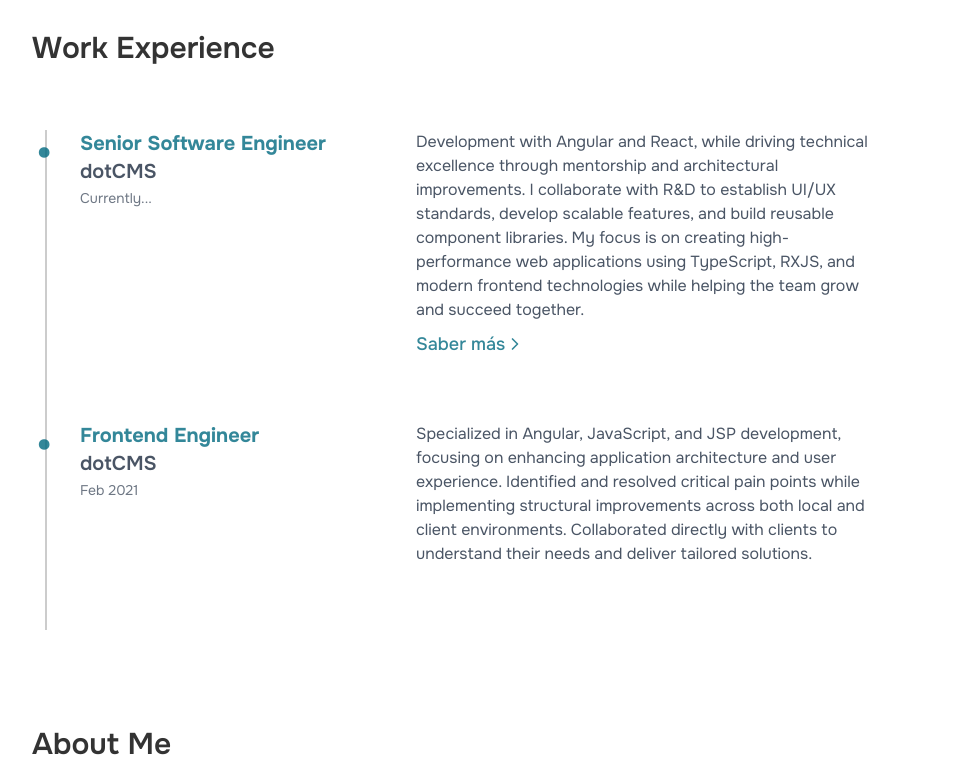
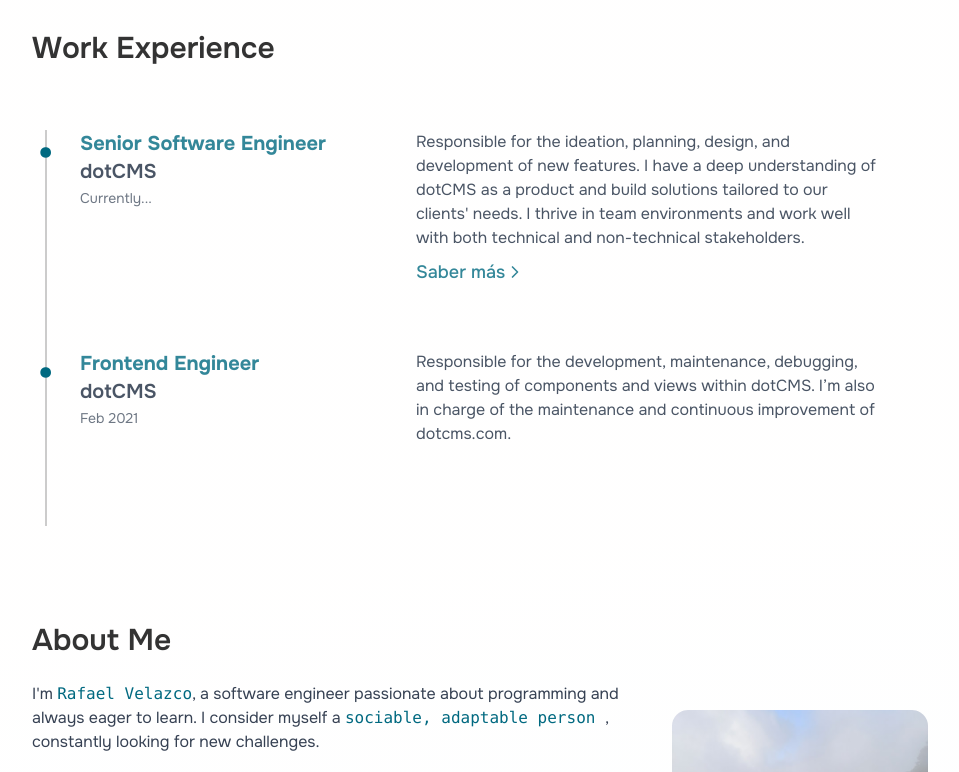
Before and after one commit to rjvelazco/rjvelazco-v2, a Next.js app: page /portfolio in a window 1280 px wide. Shown: the part 560-1332 px from the top of the page, without its empty margins (160-1119 px from the left). Built offline with nearby package versions, Linux system fonts and the light colour scheme.

Commit message:
feat: add portfolio gradient background and update experience descriptions for clarity

```diff
--- a/src/app/globals.css
+++ b/src/app/globals.css
@@ -26,6 +26,10 @@ body {
     /* background: linear-gradient(0deg,  rgba(255,255,255,1) 0%, rgba(255,250,248,1) 100%); */
     /* background: linear-gradient(0deg,  rgba(255,255,255,1) 0%, rgba(255,241,235,1) 100%); */
     /* background: linear-gradient(0deg,  rgba(255,255,255,1) 0%, rgba(255,241,235,1) 100%); */
+}
+
+.portfolio_gradient {
+    background: linear-gradient(352deg, rgba(202, 237, 254, 0.05) 0%, rgba(255, 247, 243, 0.05) 36%);
 }
 
 .body {
--- a/src/app/portfolio/components/Experience.tsx
+++ b/src/app/portfolio/components/Experience.tsx
@@ -5,14 +5,14 @@ const EXPERIENCE = [
     date: "Currently...",
     title: "Senior Software Engineer",
     company: "dotCMS",
-    description: "Development with Angular and React, while driving technical excellence through mentorship and architectural improvements. I collaborate with R&D to establish UI/UX standards, develop scalable features, and build reusable component libraries. My focus is on creating high-performance web applications using TypeScript, RXJS, and modern frontend technologies while helping the team grow and succeed together.",
+    description: "Responsible for the ideation, planning, design, and development of new features. I have a deep understanding of dotCMS as a product and build solutions tailored to our clients' needs. I thrive in team environments and work well with both technical and non-technical stakeholders.",
     link: "https://github.com/search?q=author%3Arjvelazco+repo%3Adotcms%2Fcore+repo%3Adotcms%2Fcore-web+state%3Aclosed&type=pullrequests"
   },
   {
     date: "Feb 2021",
     title: "Frontend Engineer",
     company: "dotCMS",
-    description: "Specialized in Angular, JavaScript, and JSP development, focusing on enhancing application architecture and user experience. Identified and resolved critical pain points while implementing structural improvements across both local and client environments. Collaborated directly with clients to understand their needs and deliver tailored solutions.",
+    description: "Responsible for the development, maintenance, debugging, and testing of components and views within dotCMS. I’m also in charge of the maintenance and continuous improvement of dotcms.com.",
   },
 ];
 
@@ -33,7 +33,7 @@ const ExperienceItem = ({ title, company, date, description, link }: any) => {
       >
         <div className="relative pb-12 md:col-span-2">
           <div className="sticky top-0">
-            <span className="text-petrol-light -left-[44px] absolute rounded-full text-5xl">&bull;</span>
+            <span className="text-petrol -left-[42.5px] absolute rounded-full text-5xl">&bull;</span>
             <h3 className="text-xl font-bold text-petrol-light">{title}</h3>
             <h4 className="font-semibold text-xl text-gray-600">{company}</h4>
             <time className="p-0 m-0 text-sm text-gray-600/80">{date}</time>
--- a/src/app/portfolio/layout.tsx
+++ b/src/app/portfolio/layout.tsx
@@ -19,9 +19,7 @@ export default function RootLayout({
 }>) {
   return (
     <html lang="en">
-      <body
-        className={`layout_container relative font-onest`}
-      >
+      <body className="relative font-onest portfolio_gradient">
         <Header />
         <main className="w-full mx-auto max-w-[64rem]">{children}</main>
         <Footer />
```
